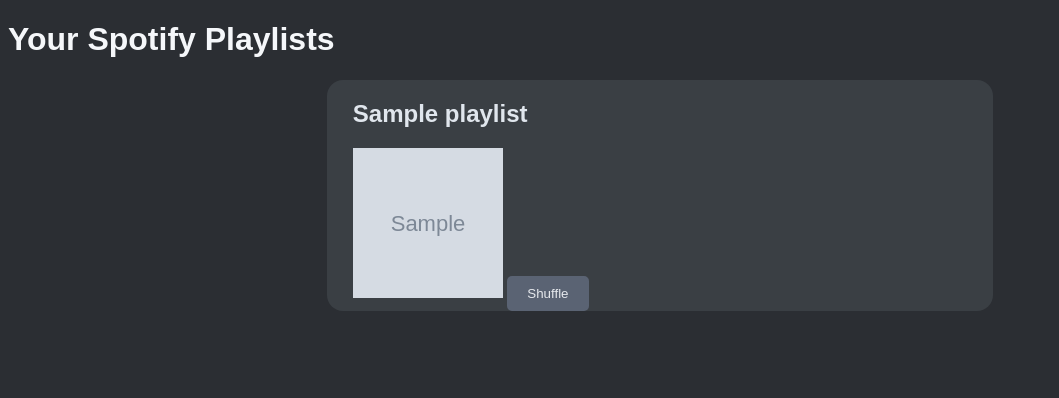
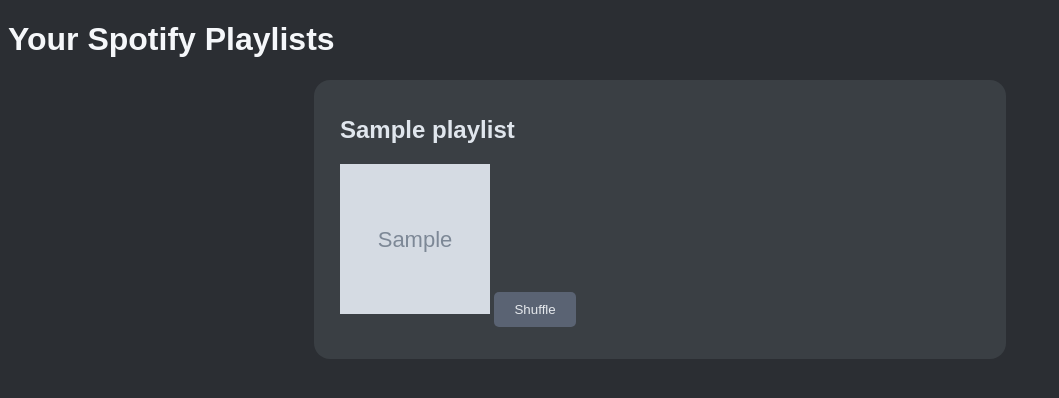
Before and after one commit to G-Chist/spotify_shuffler, a Flask app: template templates/playlists.html in a window 1280 px wide. Shown: the top 398 px of the page, without its empty margins (0-1059 px from the left). Run offline with Flask 3, Linux system fonts and the light colour scheme; the template is opened without the code that fills it: most values are stand-ins (such as "Sample title", 1, 10 or a date in 2020); grey boxes marked "Sample" are stand-in pictures.

Commit message:
Looks nice now

```diff
--- a/static/style.css
+++ b/static/style.css
@@ -10,6 +10,10 @@ h1 {
 
 ul {
     list-style-type: none; /* Removes bullets from unordered lists */
+}
+
+li {
+    margin-bottom: 5vh;
 }
 
 .shuffle_button {
@@ -42,6 +46,7 @@ ul {
     text-align: left;         /* Aligns content to the left */
     padding-left: 2vw;        /* Space from the left border (2% of viewport width) */
     width: 50vw;              /* Makes the div 50% of the viewport width */
-    background-color: #3A3F44;
+    background-color: #3A3F44; /* A little brighter than the background */
     border-radius: 2vh;       /* Corner rounding based on viewport height */
+    padding: 2vh 2vw 4vh 2vw;  /* Top, right, bottom, left padding */
 }
--- a/templates/playlists.html
+++ b/templates/playlists.html
@@ -11,7 +11,7 @@
 
     <ul>  <!-- Unordered list to display the playlists -->
         {% for playlist in playlists %}  <!-- Loop through each playlist passed from the Flask view -->
-            <li style="margin-bottom: 20px;">  <!-- List item for each playlist -->
+            <li>  <!-- List item for each playlist -->
                 <div class="playlist_container">
                     <div class="content">
                         <h2>{{ playlist.name }}</h2>  <!-- Display the name of the playlist -->
```
